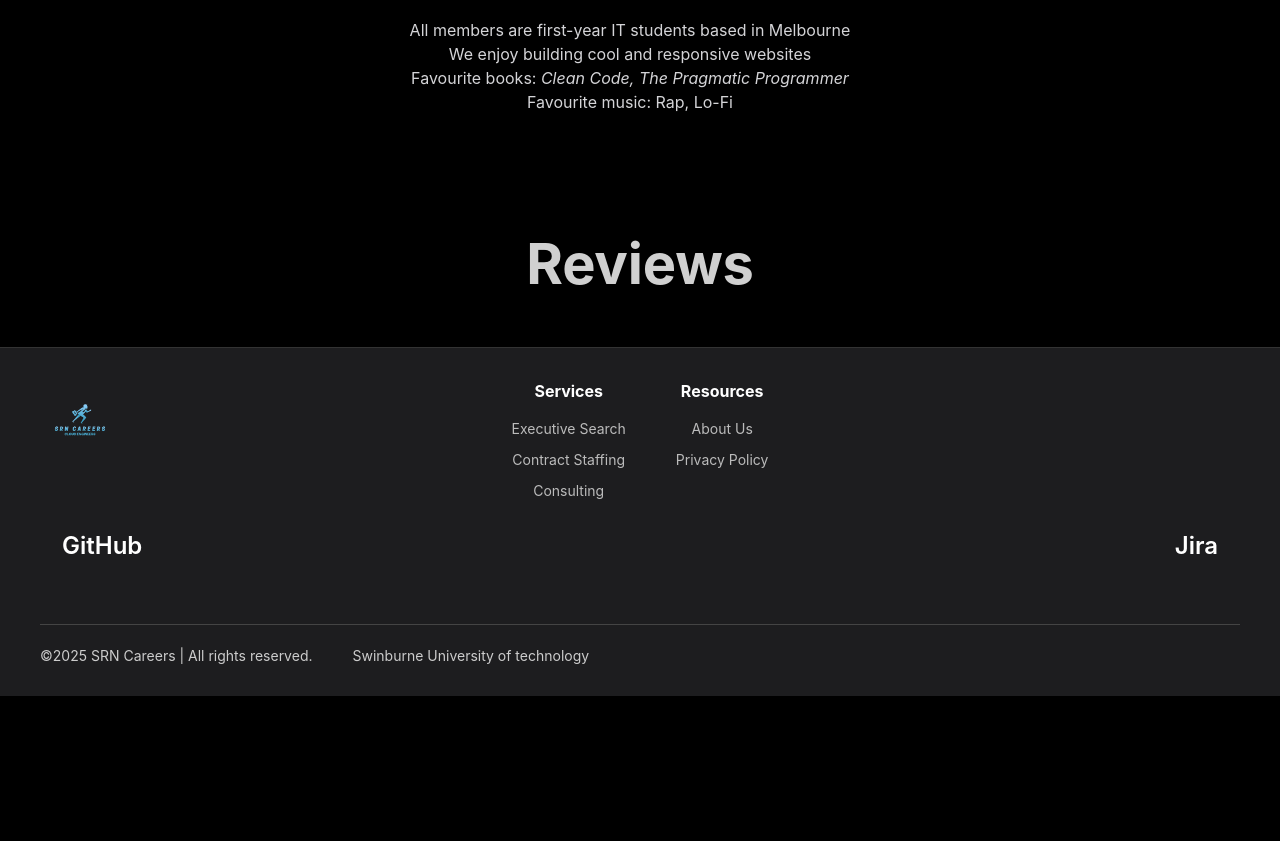
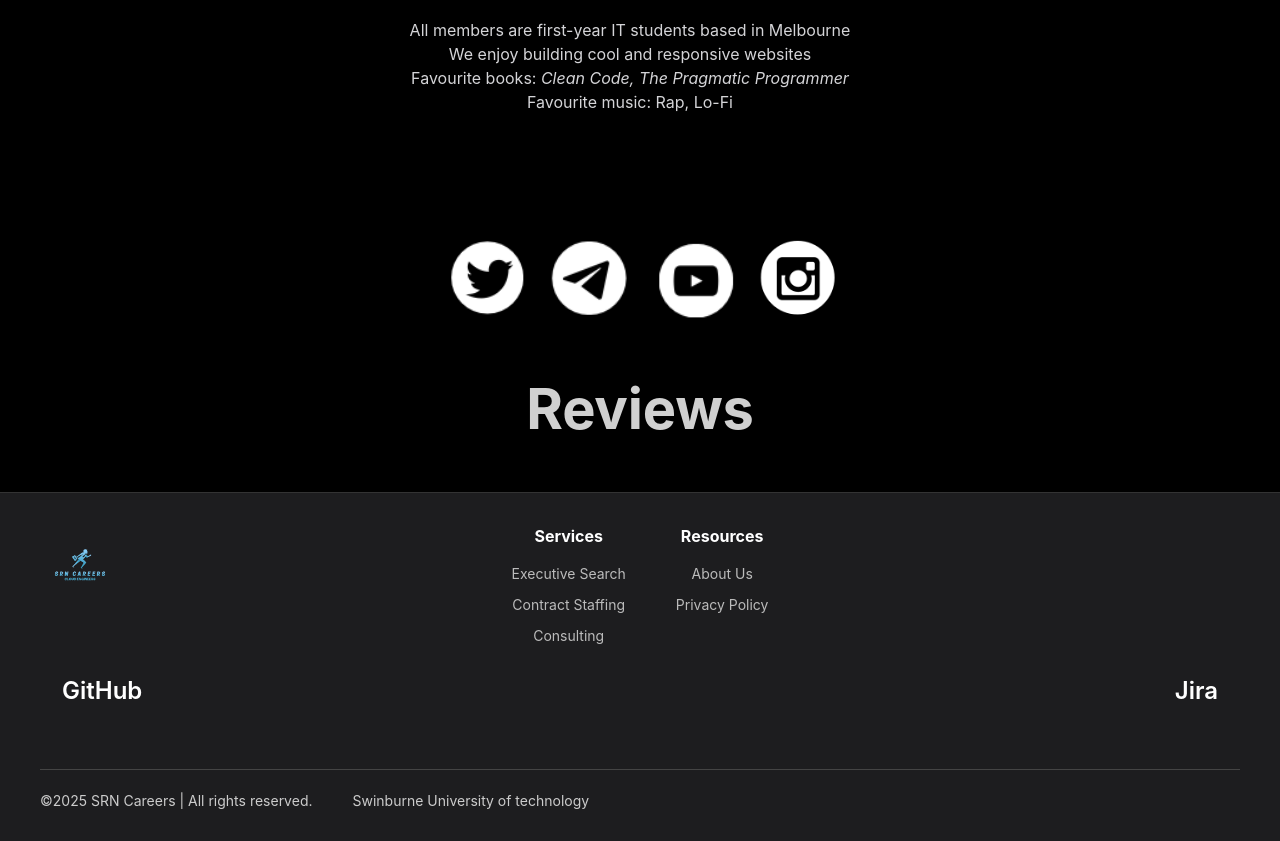
Before and after one commit to ShaanPanchal/COS10026-GroupG06, a PHP site: page /about.php in a window 1280 px wide. Shown: the part 2297-3138 px from the top of the page. Before the commit the page ends 2993 px from the top, so only its background shows below. Run offline with PHP 8.4, Linux system fonts and the light colour scheme; data that the repository does not hold is empty; some web fonts are replaced.

Commit message:
mainnnis

```diff
--- a/project1/about.html
+++ b/project1/about.html
@@ -78,13 +78,13 @@ description: [html files it refers to careers.srn]
             <a class="contact-us-in-headings" href="mailto:careers@srn.com">Contact Our Team</a>
             &nbsp;&nbsp;&nbsp;&nbsp;&nbsp;&nbsp;|&nbsp;&nbsp;&nbsp;&nbsp;&nbsp;&nbsp;
             <a class="explore-open-roles" href="jobs.html">Explore Open Roles</a>
-
-            <ul class="social-icons">
+             <ul class="social-icons">
                 <li><img src="/project 1/styles/images/twitter.png" alt="twitter" width="85"></li>
                 <li><img src="/project 1/styles/images/telegram.png" alt="telegram" width="85"></li>
                 <li><img src="/project 1/styles/images/youtube.png" alt="youtube" width="85"></li>
                 <li><img src="/project 1/styles/images/inst.png" alt="inst" width="80"></li>
             </ul>
+
 
             <h2 class="section-headline">Meet Our Group</h2>
             <ul class="gets">
--- a/project2/about.php
+++ b/project2/about.php
@@ -71,6 +71,12 @@ require_once 'settings.php';
         <li>Favourite music: Rap, Lo-Fi</li>
       </ul>
     </section>
+    <ul class="social-icons">
+                <li><img src="/project2/styles/images/twitter.png" alt="twitter" width="85"></li>
+                <li><img src="/project2/styles/images/telegram.png" alt="telegram" width="85"></li>
+                <li><img src="/project2/styles/images/youtube.png" alt="youtube" width="85"></li>
+                <li><img src="/project2/styles/images/inst.png" alt="inst" width="80"></li>
+            </ul>
 
     <a href="reviews.php"><h2 class="hero-headline">Reviews</h2></a>
   </section>
```
